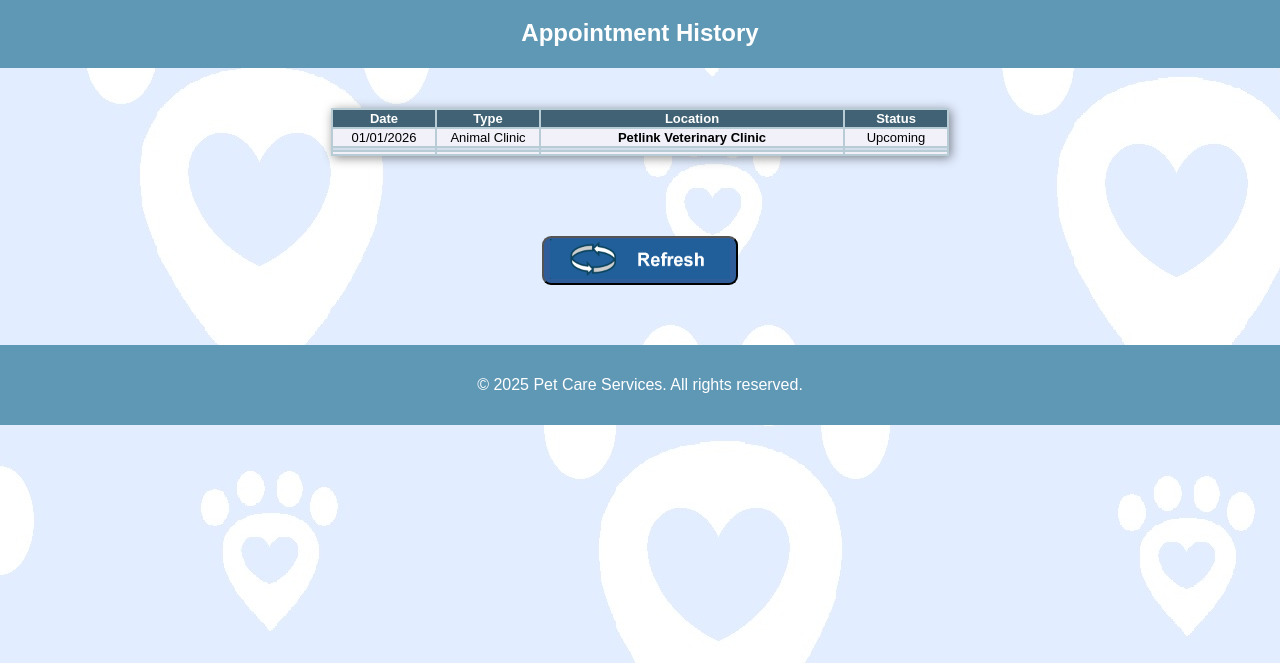
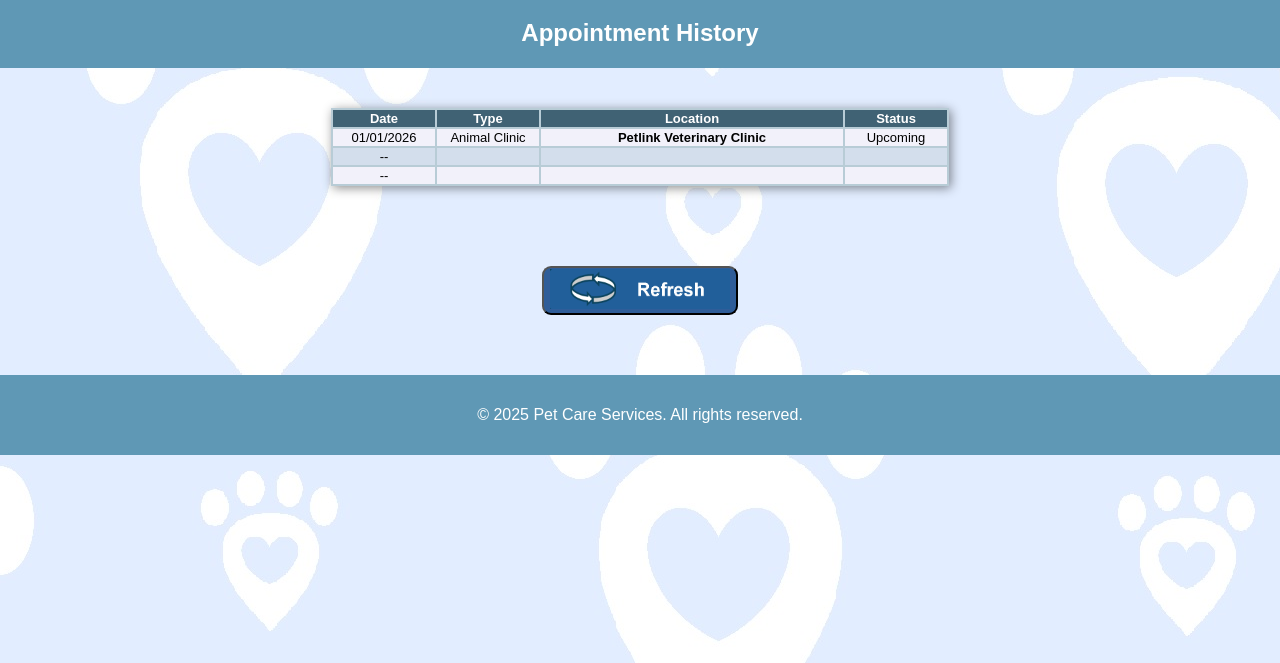
Before and after one commit to meltalizard/TechnoG6, a website: page Documents/appointment-history.html in a window 1280 px wide. Shown: the part 137-800 px from the top of the page. Drawn offline with Linux system fonts and the light colour scheme.

Commit message:
appointment-history edit

```diff
--- a/Documents/appointment-history.html
+++ b/Documents/appointment-history.html
@@ -42,13 +42,13 @@
                 <td class="status">Upcoming</td>
             </tr>
             <tr class="table-data-2">
-                <td class="date"></td>
+                <td class="date">--</td>
                 <td class="type"></td>
                 <td class="location"></td>
                 <td class="status"></td>
             </tr>
             <tr class="table-data-3">
-                <td class="date"></td>
+                <td class="date">--</td>
                 <td class="type"></td>
                 <td class="location"></td>
                 <td class="status"></td>
```
